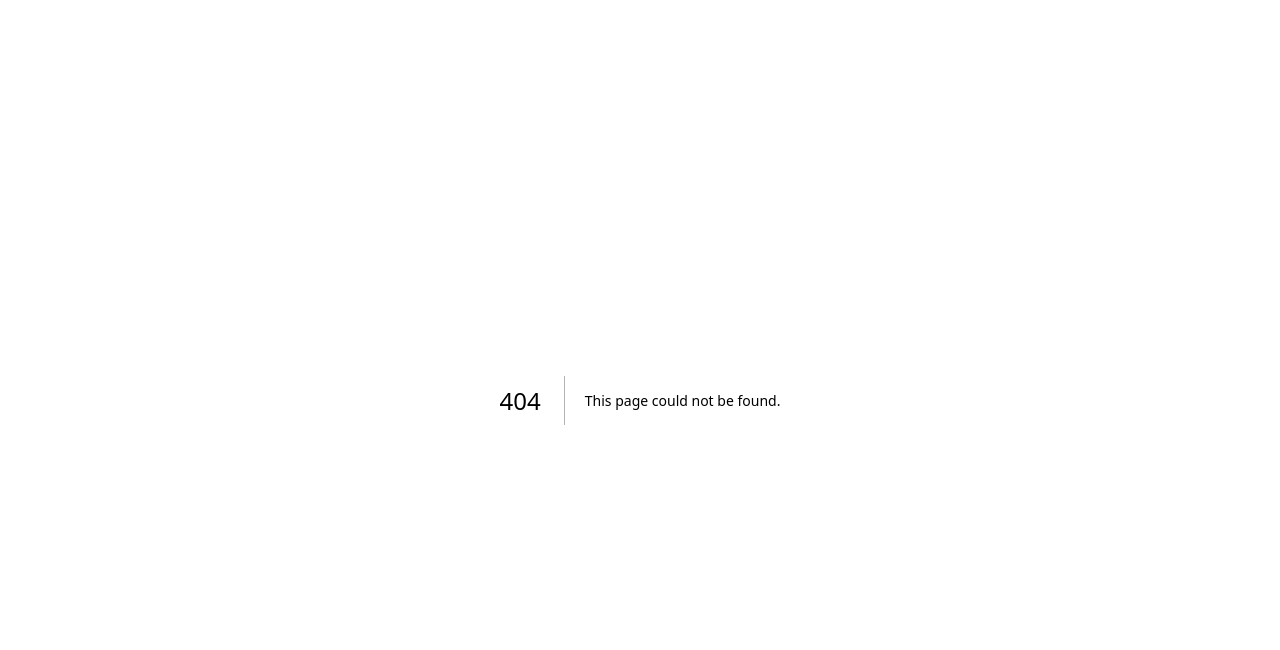
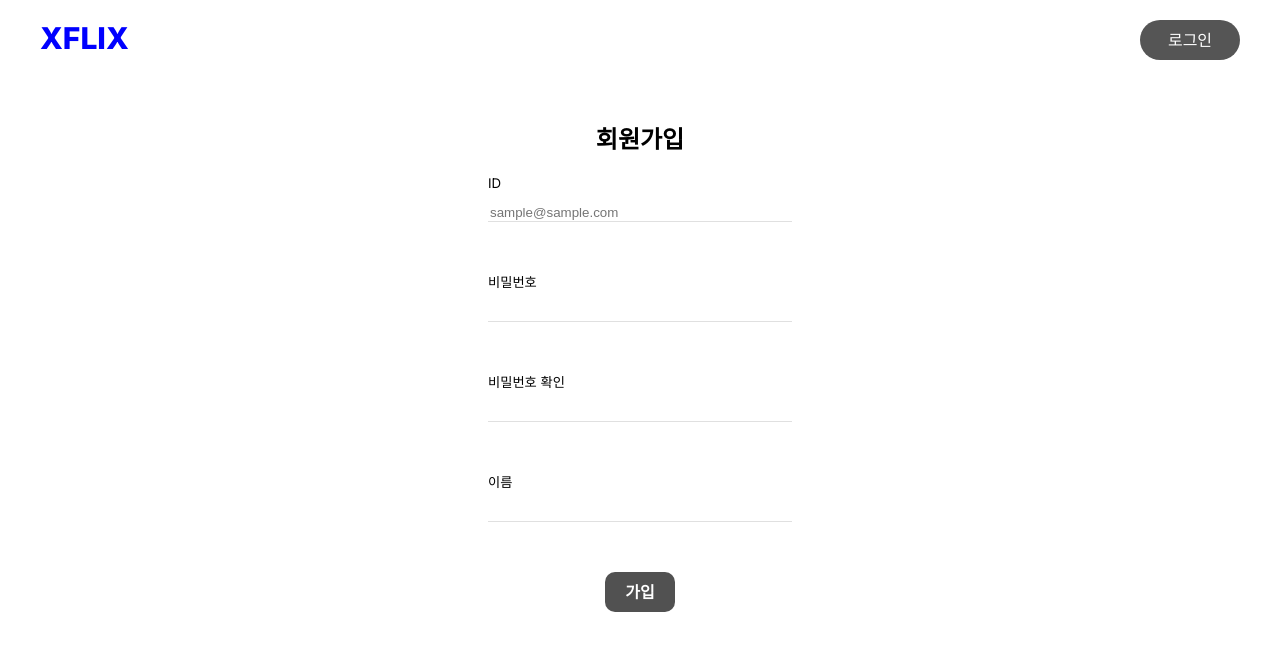
Before and after one commit to xction-dev/xflix, a Next.js app: page /register in a window 1280 px wide. Before the commit this address had no page. Shown: the top 650 px of the page. Built offline with nearby package versions, Linux system fonts and the light colour scheme.

Commit message:
feat: Add Register file structure

```diff
--- /dev/null
+++ b/src/app/register/page.js
@@ -0,0 +1,11 @@
+import Header from "@/components/Header/Header";
+import RegisterContainer from "@/components/Login/RegisterContainer/RegisterContainer";
+
+export default function Register() {
+  return (
+    <>
+      <Header />
+      <RegisterContainer />
+    </>
+  );
+}
--- a/src/components/Login/LoginContainer/LoginContainer.js
+++ b/src/components/Login/LoginContainer/LoginContainer.js
@@ -16,7 +16,7 @@ export default function LoginContainer() {
       <h2 className="login-txt">로그인</h2>
       <IDInput inputValue={IDInputValue} setInputValue={setIDInputValue} />
       <PWInput inputValue={PWInputValue} setInputValue={setPWInputValue} />
-      <SubmitButton />
+      <SubmitButton status="submit" />
     </div>
   );
 }
--- /dev/null
+++ b/src/components/Login/NameInput/NameInput.css
@@ -0,0 +1,12 @@
+.name-txt {
+  font-weight: 400;
+  margin: 0 0 10px 0;
+}
+
+.name-input {
+  border: none;
+  border-bottom: 1px solid #e0e0e0;
+  outline: none;
+  width: 300px;
+  margin-bottom: 50px;
+}
--- /dev/null
+++ b/src/components/Login/NameInput/NameInput.js
@@ -0,0 +1,17 @@
+import "./NameInput.css";
+
+export default function NameInput({ inputValue, setInputValue }) {
+  return (
+    <div>
+      <h5 className="name-txt">이름</h5>
+      <input
+        className="name-input"
+        type="text"
+        value={inputValue}
+        onChange={(e) => {
+          setInputValue(e.target.value);
+        }}
+      />
+    </div>
+  );
+}
--- a/src/components/Login/PWInput/PWInput.js
+++ b/src/components/Login/PWInput/PWInput.js
@@ -1,9 +1,11 @@
 import "./PWInput.css";
 
-export default function PWInput({ inputValue, setInputValue }) {
+export default function PWInput({ status, inputValue, setInputValue }) {
   return (
     <div>
-      <h5 className="pw-txt">비밀번호</h5>
+      <h5 className="pw-txt">
+        {status === "original" ? "비밀번호" : "비밀번호 확인"}
+      </h5>
       <input
         className="pw-input"
         type="password"
--- /dev/null
+++ b/src/components/Login/RegisterContainer/RegisterContainer.css
@@ -0,0 +1,9 @@
+.register-container {
+  display: flex;
+  flex-direction: column;
+  align-items: center;
+}
+
+.register-txt {
+  margin-top: 0;
+}
--- /dev/null
+++ b/src/components/Login/RegisterContainer/RegisterContainer.js
@@ -0,0 +1,38 @@
+"use client";
+
+import IDInput from "../IDInput/IDInput";
+import PWInput from "../PWInput/PWInput";
+import NameInput from "../NameInput/NameInput";
+import SubmitButton from "../../SubmitButton/SubmitButton";
+import "./RegisterContainer.css";
+
+import React, { useState } from "react";
+
+export default function RegisterContainer() {
+  const [IDRegisterValue, setIDRegisterValue] = useState("");
+  const [PWRegisterValue, setPWRegisterValue] = useState("");
+  const [PWConfirmValue, setPWConfirmValue] = useState("");
+  const [nameValue, setNameValue] = useState("");
+
+  return (
+    <div className="register-container">
+      <h2 className="register-txt">회원가입</h2>
+      <IDInput
+        inputValue={IDRegisterValue}
+        setInputValue={setIDRegisterValue}
+      />
+      <PWInput
+        status="original"
+        inputValue={PWRegisterValue}
+        setInputValue={setPWRegisterValue}
+      />
+      <PWInput
+        status="confirm"
+        inputValue={PWConfirmValue}
+        setInputValue={setPWConfirmValue}
+      />
+      <NameInput inputValue={nameValue} setInputValue={setNameValue} />
+      <SubmitButton status="register" />
+    </div>
+  );
+}
--- a/src/components/SubmitButton/SubmitButton.js
+++ b/src/components/SubmitButton/SubmitButton.js
@@ -1,10 +1,10 @@
 import "./SubmitButton.css";
 import Link from "next/link";
 
-export default function SubmitButton() {
+export default function SubmitButton(status) {
   return (
     <Link href="/dashboard" className="submit-btn">
-      확인
+      {status === "submit" ? "확인" : "가입"}
     </Link>
   );
 }
```
